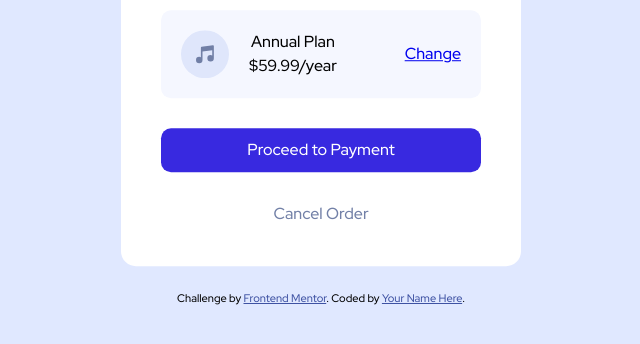
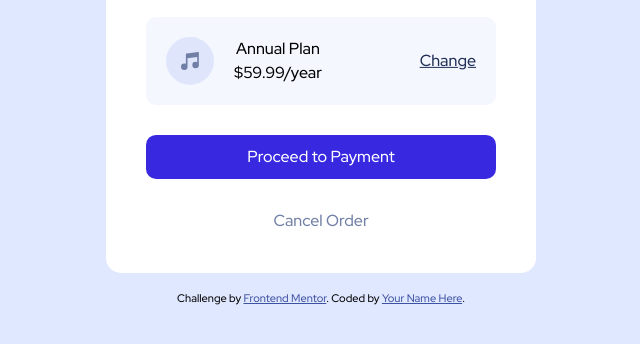
Before and after one commit to mscates/Order-Summary, a website: page index.html in a window 1280 px wide. Shown: the part 454-798 px from the top of the page, without its empty margins (319-959 px from the left). Drawn offline with Linux system fonts and the light colour scheme.

Commit message:
expanded card a little and changed color of change link

```diff
--- a/sass/main.scss
+++ b/sass/main.scss
@@ -88,7 +88,7 @@ main {
   left: 50%;
   transform: translate(-50%, -50%);
   min-width: 375px;
-  max-width: 400px;
+  max-width: 430px;
   display: flex;
   flex-direction: column;
   align-items: center;
@@ -131,6 +131,7 @@ main {
 
 .card section .change {
   margin-left: auto;
+  color: $DarkBlue;
 }
 .card section .change:hover {
   text-decoration: none;
```
Also changed, not shown: css/style.css, 1 other file.
